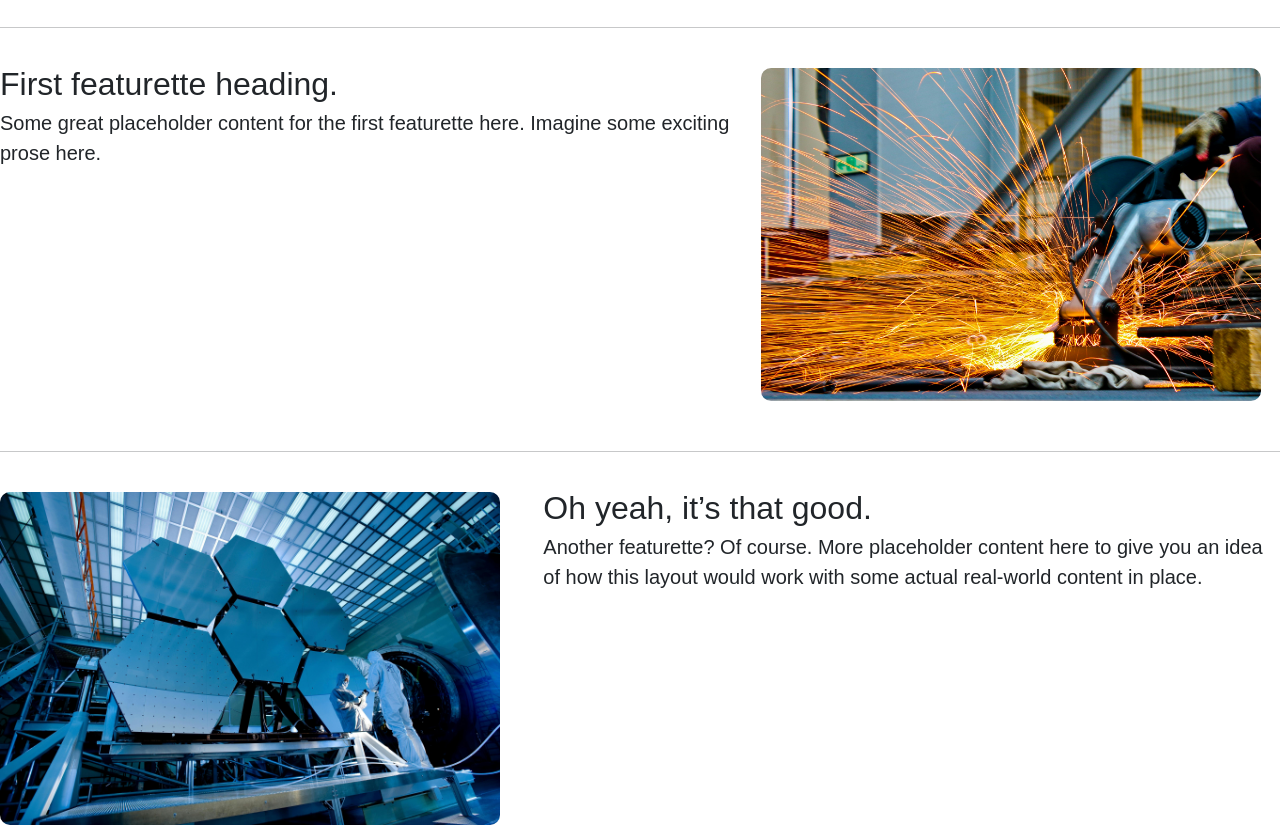
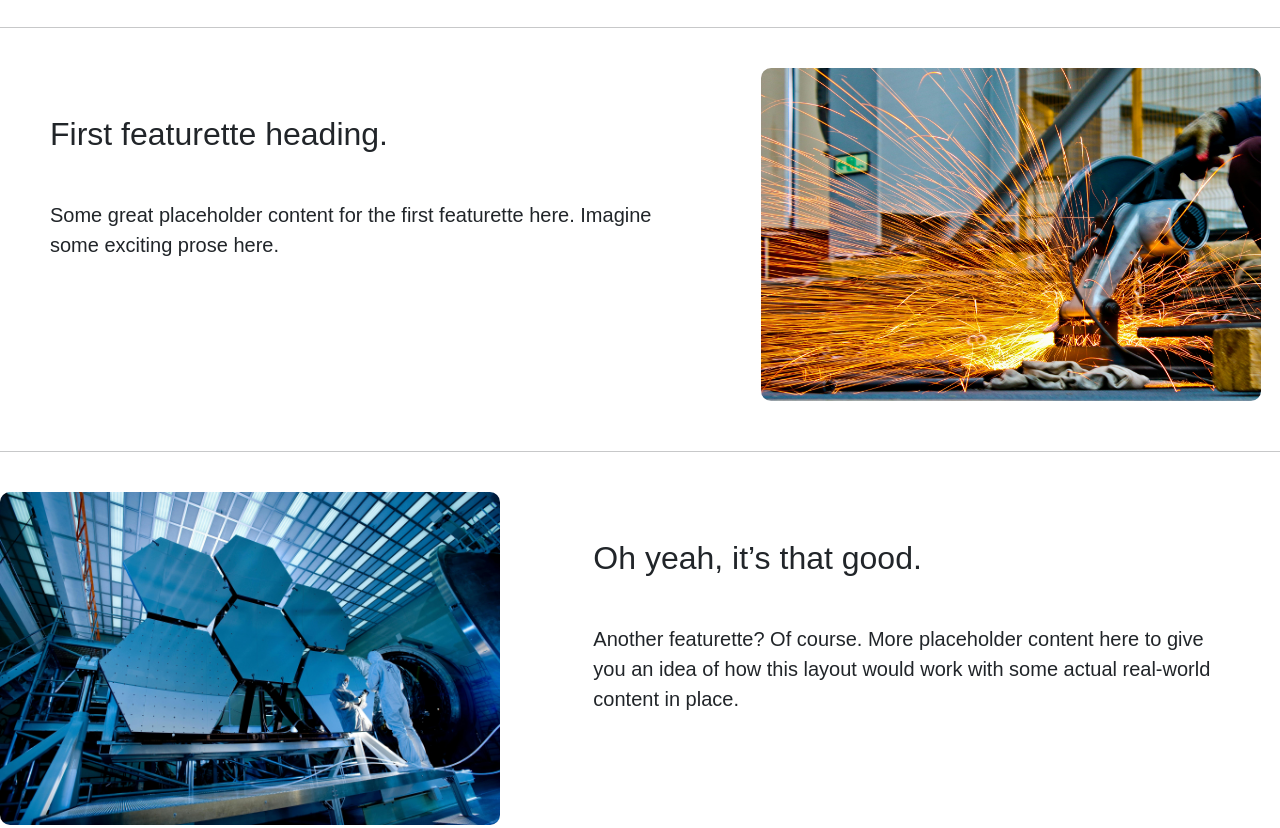
Before and after one commit to Wintkim/hcs-project1, a plain HTML site: page index.html in a window 1280 px wide. Shown: the part 1294-2122 px from the top of the page. Drawn offline with nearby package versions, Linux system fonts and the light colour scheme; some packages are replaced by stand-ins of ours; files whose address does not match are found by name.

Commit message:
no message

```diff
--- a/css/styles.css
+++ b/css/styles.css
@@ -107,7 +107,10 @@ body {
   margin-top: 40px;
   margin-bottom: 50px;
 }
-
+h2,
+.lead {
+  margin: 50px;
+}
 .footer {
   position: relative;
   width: 100%;
```
